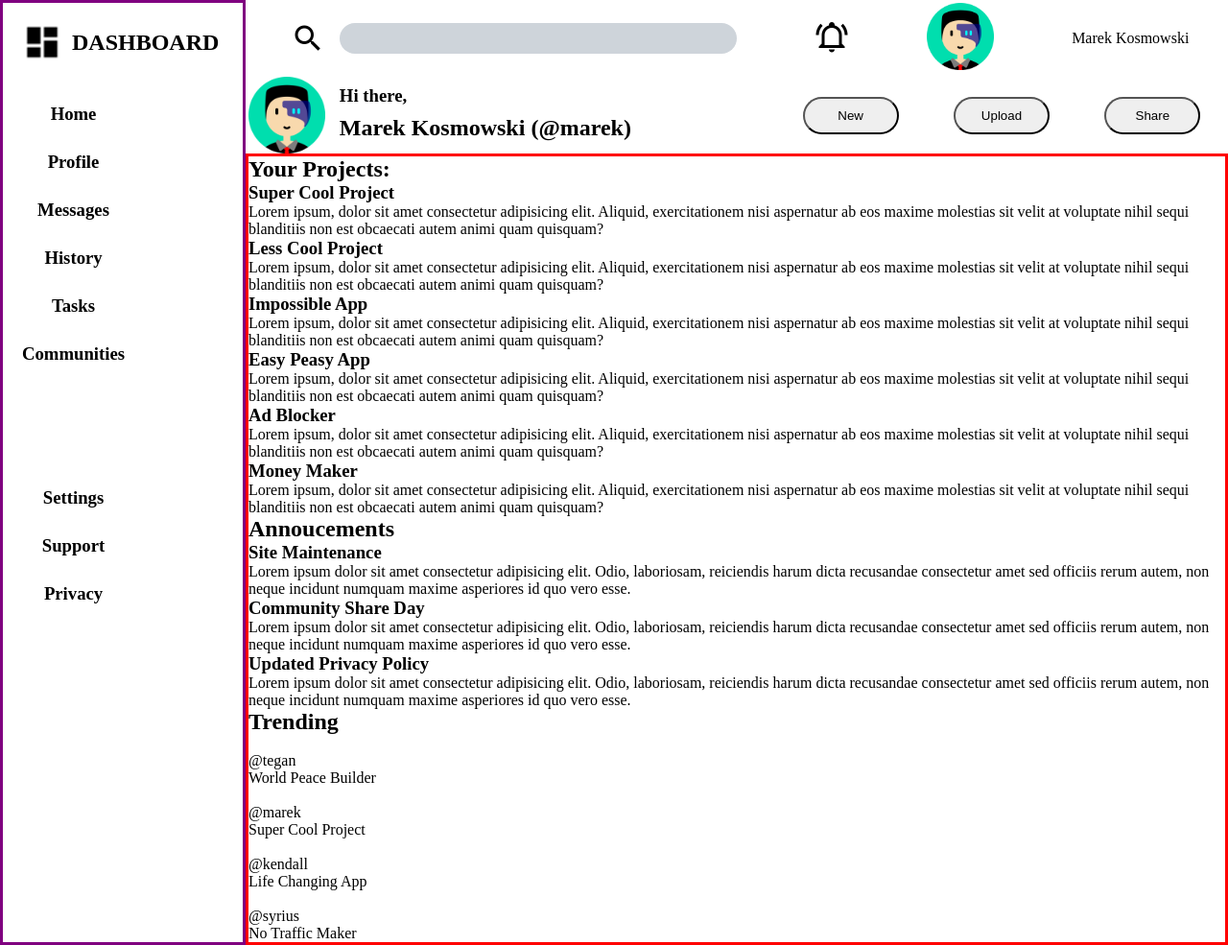
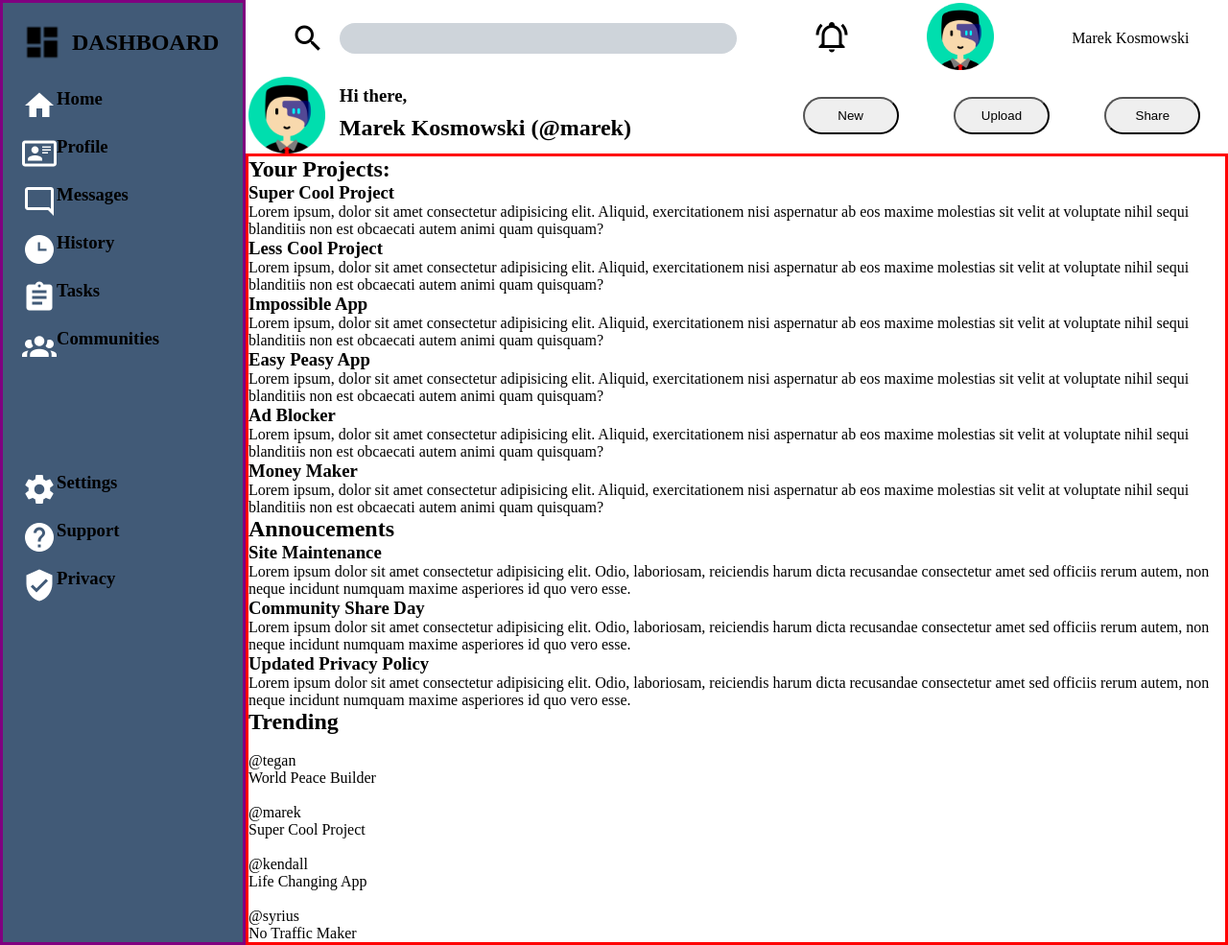
Before and after one commit to Marek-Kosmowski/project-admin-dashboard, a plain HTML site: page index.html in a window 1280 px wide. Shown: the whole page at 96% size. Drawn offline with Linux system fonts and the light colour scheme.

Commit message:
Add images to each sidebar elements in index.html

```diff
--- a/index.html
+++ b/index.html
@@ -48,39 +48,39 @@
             </div>
             <div class="sidebar-content">
                 <div class="sidebar-element">
-                    <img src="" alt="">
+                    <img src="./img/home.png" alt="">
                     <h3>Home</h3>
                 </div>
                 <div class="sidebar-element">
-                    <img src="" alt="">
+                    <img src="./img/card-account-details-outline.png" alt="">
                     <h3>Profile</h3>
                 </div>
                 <div class="sidebar-element">
-                    <img src="" alt="">
+                    <img src="./img/message-reply-outline.png" alt="">
                     <h3>Messages</h3>
                 </div>
                 <div class="sidebar-element">
-                    <img src="" alt="">
+                    <img src="./img/clock-time-three.png" alt="">
                     <h3>History</h3>
                 </div>
                 <div class="sidebar-element">
-                    <img src="" alt="">
+                    <img src="./img/clipboard-text.png" alt="">
                     <h3>Tasks</h3>
                 </div>
                 <div class="sidebar-element">
-                    <img src="" alt="">
+                    <img src="./img/account-group.png" alt="">
                     <h3>Communities</h3>
                 </div>
                 <div class="sidebar-element settings">
-                    <img src="" alt="">
+                    <img src="./img/cog.png" alt="">
                     <h3>Settings</h3>
                 </div>
                 <div class="sidebar-element support">
-                    <img src="" alt="">
+                    <img src="./img/help-circle.png" alt="">
                     <h3>Support</h3>
                 </div>
                 <div class="sidebar-element privacy">
-                    <img src="" alt="">
+                    <img src="./img/shield-check.png" alt="">
                     <h3>Privacy</h3>
                 </div>
             </div>
--- a/style.css
+++ b/style.css
@@ -89,6 +89,7 @@ img.login-avatar-img {
   grid-column-start: 1;
   grid-row-start: 1;
   grid-row-end: span 2;
+  background-color: #415a77;
 }
 
 .main-content {
@@ -123,8 +124,9 @@ img.login-avatar-img {
 }
 
 .sidebar-element {
-  align-self: center;
-  justify-self: center;
+  display: flex;
+  /* align-self: center;
+  justify-self: center; */
   margin: 20px;
 }
 
```
Also changed, not shown: img/home-black.png (added).
